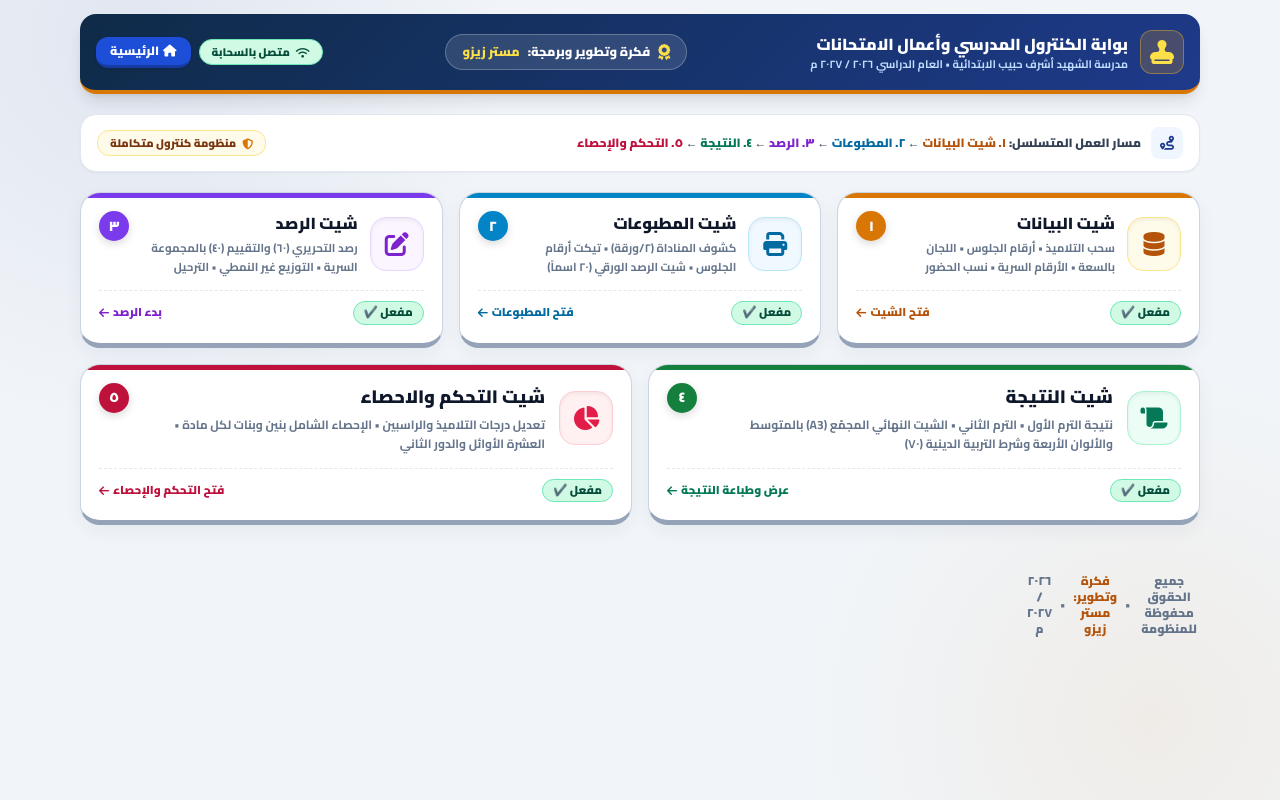
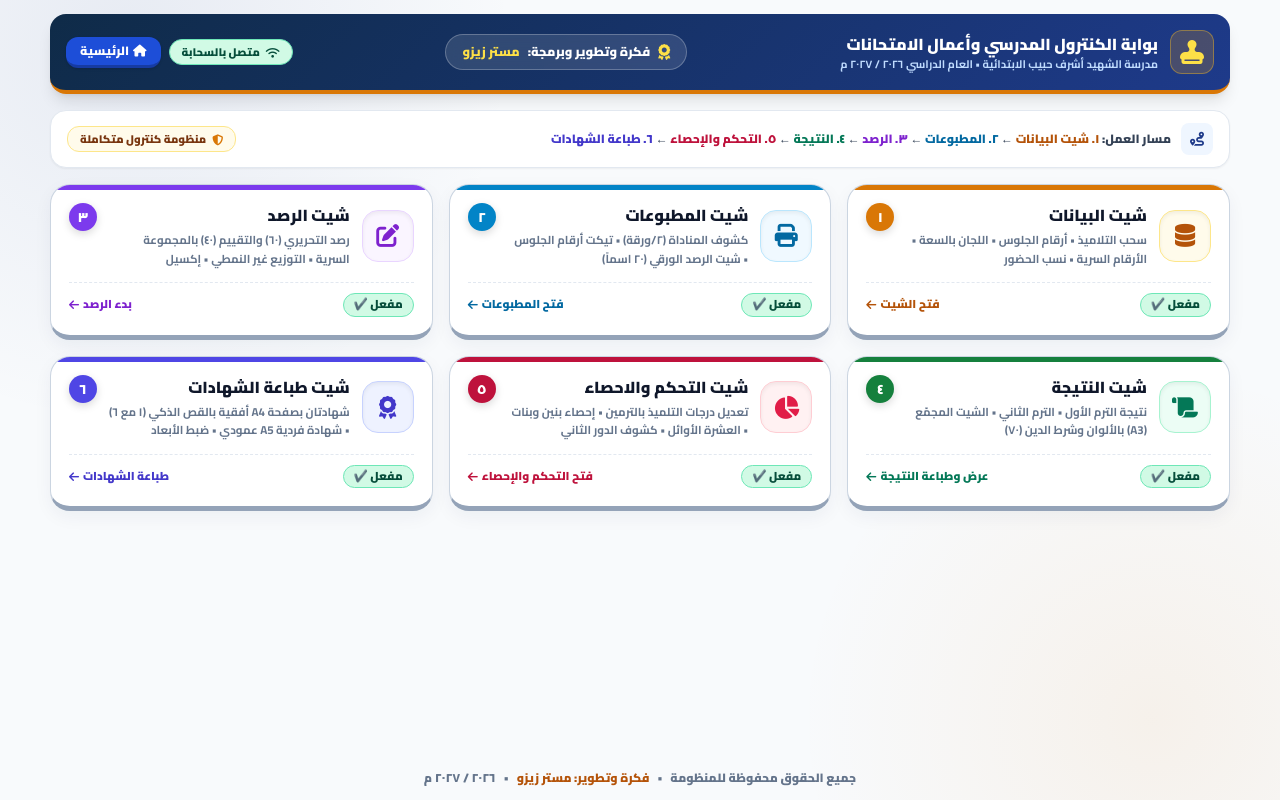
Before and after one commit to mr-zezo/MR_ZEZO_SCHOOL, a plain HTML site: page control-index.html in a window 1280 px wide. Drawn offline with nearby package versions, Linux system fonts and the light colour scheme.

Commit message:
Refactor control index layout and styles
Updated styles and structure for the control index page, including changes to background color, padding, and card layout. Added a new section for certificate printing.

```diff
--- a/control-index.html
+++ b/control-index.html
@@ -17,7 +17,7 @@
             --primary: #0f2b48;
             --primary-light: #1e3a8a;
             --gold: #d97706;
-            --bg: #f1f5f9;
+            --bg: #f8fafc;
             --border: #cbd5e1;
         }
 
@@ -36,7 +36,7 @@
             padding: 14px;
         }
 
-        .app-container { width: 100%; max-width: 1120px; }
+        .app-container { width: 100%; max-width: 1180px; }
 
         .btn-3d {
             border-bottom: 3.5px solid rgba(0,0,0,0.25);
@@ -65,7 +65,7 @@
             gap: 8px;
         }
 
-        /* تصميم بطاقات الأزرار الخمسة المطورة */
+        /* تصميم بطاقات الأزرار الستة */
         .ctrl-card {
             position: relative;
             background: #ffffff;
@@ -104,12 +104,13 @@
             border-bottom-width: 2px;
         }
 
-        /* ألوان مميزة لكل بطاقة */
+        /* ألوان وهوية كل بطاقة */
         .card-data    { --card-accent: #d97706; }
         .card-print   { --card-accent: #0284c7; }
         .card-entry   { --card-accent: #7c3aed; }
         .card-results { --card-accent: #15803d; }
         .card-stats   { --card-accent: #be123c; }
+        .card-certs   { --card-accent: #4f46e5; }
 
         .ctrl-card-top {
             display: flex;
@@ -119,13 +120,13 @@
         }
 
         .ctrl-icon-box {
-            width: 54px;
-            height: 54px;
+            width: 52px;
+            height: 52px;
             border-radius: 16px;
             display: flex;
             align-items: center;
             justify-content: center;
-            font-size: 24px;
+            font-size: 23px;
             flex-shrink: 0;
             box-shadow: inset 0 2px 4px rgba(0,0,0,0.06);
             transition: transform 0.2s ease;
@@ -135,13 +136,13 @@
         }
 
         .step-num-pill {
-            width: 30px;
-            height: 30px;
+            width: 28px;
+            height: 28px;
             border-radius: 50%;
             display: flex;
             align-items: center;
             justify-content: center;
-            font-size: 14px;
+            font-size: 13.5px;
             font-weight: 900;
             color: #ffffff;
             background: var(--card-accent, #0f2b48);
@@ -158,30 +159,11 @@
             font-size: 11.5px;
             font-weight: 900;
         }
-
-        /* حالة البطاقة غير المفعلة بعد */
-        .ctrl-card.is-disabled {
-            background: #f8fafc;
-            border-style: dashed;
-            border-color: #cbd5e1;
-            border-bottom: 3px solid #cbd5e1;
-            opacity: 0.78;
-            cursor: not-allowed;
-            box-shadow: none;
-        }
-        .ctrl-card.is-disabled:hover {
-            transform: none;
-            border-color: #cbd5e1;
-            box-shadow: none;
-        }
-        .ctrl-card.is-disabled:hover .ctrl-icon-box {
-            transform: none;
-        }
     </style>
 </head>
 <body>
 
-    <div class="app-container space-y-5">
+    <div class="app-container space-y-4">
 
         <!-- 1. الشريط العلوي -->
         <header class="top-nav rounded-2xl shadow-lg p-3.5 sm:p-4 text-white flex flex-wrap justify-between items-center gap-3">
@@ -213,14 +195,20 @@
             </div>
         </header>
 
-        <!-- 2. شريط المسار الإرشادي -->
+        <!-- 2. شريط المسار الإرشادي للكنترول (6 مراحل متسلسلة) -->
         <div class="bg-white border border-slate-200 rounded-2xl p-3 sm:px-4 shadow-sm flex flex-wrap justify-between items-center gap-2">
             <div class="flex items-center gap-2.5">
                 <div class="w-8 h-8 rounded-lg bg-blue-50 text-blue-900 flex items-center justify-center text-sm font-black">
                     <i class="fa-solid fa-route"></i>
                 </div>
-                <div class="text-xs font-black text-slate-700">
-                    مسار العمل المتسلسل: <span class="text-amber-700">١. شيت البيانات</span> ← <span class="text-sky-700">٢. المطبوعات</span> ← <span class="text-purple-700">٣. الرصد</span> ← <span class="text-emerald-700">٤. النتيجة</span> ← <span class="text-rose-700">٥. التحكم والإحصاء</span>
+                <div class="text-xs font-black text-slate-700 leading-relaxed">
+                    مسار العمل:
+                    <span class="text-amber-700">١. شيت البيانات</span> ←
+                    <span class="text-sky-700">٢. المطبوعات</span> ←
+                    <span class="text-purple-700">٣. الرصد</span> ←
+                    <span class="text-emerald-700">٤. النتيجة</span> ←
+                    <span class="text-rose-700">٥. التحكم والإحصاء</span> ←
+                    <span class="text-indigo-700">٦. طباعة الشهادات</span>
                 </div>
             </div>
 
@@ -230,11 +218,11 @@
             </div>
         </div>
 
-        <!-- 3. شبكة الأزرار الخمسة (صف علوي من 3 بطاقات + صف سفلي من بطاقتين عريضتين) -->
-        <div class="grid grid-cols-1 md:grid-cols-6 gap-4">
+        <!-- 3. شبكة الأزرار الستة (مصفوفة متوازنة 3x2) -->
+        <div class="grid grid-cols-1 md:grid-cols-2 lg:grid-cols-3 gap-3.5 sm:gap-4">
 
             <!-- ١. شيت البيانات -->
-            <a href="control-master.html" class="ctrl-card card-data md:col-span-2">
+            <a href="control-master.html" class="ctrl-card card-data">
                 <div class="ctrl-card-top">
                     <div class="flex items-center gap-3">
                         <div class="ctrl-icon-box bg-amber-50 text-amber-700 border border-amber-200">
@@ -256,7 +244,7 @@
             </a>
 
             <!-- ٢. شيت المطبوعات -->
-            <a href="control-calling.html" class="ctrl-card card-print md:col-span-2">
+            <a href="control-calling.html" class="ctrl-card card-print">
                 <div class="ctrl-card-top">
                     <div class="flex items-center gap-3">
                         <div class="ctrl-icon-box bg-sky-50 text-sky-700 border border-sky-200">
@@ -278,7 +266,7 @@
             </a>
 
             <!-- ٣. شيت الرصد -->
-            <a href="control-entry.html" class="ctrl-card card-entry md:col-span-2">
+            <a href="control-entry.html" class="ctrl-card card-entry">
                 <div class="ctrl-card-top">
                     <div class="flex items-center gap-3">
                         <div class="ctrl-icon-box bg-purple-50 text-purple-700 border border-purple-200">
@@ -287,7 +275,7 @@
                         <div>
                             <h2 class="text-base font-black text-slate-900">شيت الرصد</h2>
                             <p class="text-[11.5px] font-bold text-slate-500 mt-1 leading-relaxed">
-                                رصد التحريري (٦٠) والتقييم (٤٠) بالمجموعة السرية • التوزيع غير النمطي • الترحيل
+                                رصد التحريري (٦٠) والتقييم (٤٠) بالمجموعة السرية • التوزيع غير النمطي • إكسيل
                             </p>
                         </div>
                     </div>
@@ -300,16 +288,16 @@
             </a>
 
             <!-- ٤. شيت النتيجة -->
-            <a href="control-results.html" class="ctrl-card card-results md:col-span-3">
+            <a href="control-results.html" class="ctrl-card card-results">
                 <div class="ctrl-card-top">
-                    <div class="flex items-center gap-3.5">
+                    <div class="flex items-center gap-3">
                         <div class="ctrl-icon-box bg-emerald-50 text-emerald-700 border border-emerald-200">
                             <i class="fa-solid fa-scroll"></i>
                         </div>
                         <div>
-                            <h2 class="text-base sm:text-lg font-black text-slate-900">شيت النتيجة</h2>
-                            <p class="text-xs font-bold text-slate-500 mt-1 leading-relaxed">
-                                نتيجة الترم الأول • الترم الثاني • الشيت النهائي المجمّع (A3) بالمتوسط والألوان الأربعة وشرط التربية الدينية (٧٠)
+                            <h2 class="text-base font-black text-slate-900">شيت النتيجة</h2>
+                            <p class="text-[11.5px] font-bold text-slate-500 mt-1 leading-relaxed">
+                                نتيجة الترم الأول • الترم الثاني • الشيت المجمّع (A3) بالألوان وشرط الدين (٧٠)
                             </p>
                         </div>
                     </div>
@@ -322,16 +310,16 @@
             </a>
 
             <!-- ٥. شيت التحكم والاحصاء -->
-            <a href="control-stats.html" class="ctrl-card card-stats md:col-span-3">
+            <a href="control-stats.html" class="ctrl-card card-stats">
                 <div class="ctrl-card-top">
-                    <div class="flex items-center gap-3.5">
+                    <div class="flex items-center gap-3">
                         <div class="ctrl-icon-box bg-rose-50 text-rose-600 border border-rose-200">
                             <i class="fa-solid fa-chart-pie"></i>
                         </div>
                         <div>
-                            <h2 class="text-base sm:text-lg font-black text-slate-900">شيت التحكم والاحصاء</h2>
-                            <p class="text-xs font-bold text-slate-500 mt-1 leading-relaxed">
-                                تعديل درجات التلاميذ والراسبين • الإحصاء الشامل بنين وبنات لكل مادة • العشرة الأوائل والدور الثاني
+                            <h2 class="text-base font-black text-slate-900">شيت التحكم والاحصاء</h2>
+                            <p class="text-[11.5px] font-bold text-slate-500 mt-1 leading-relaxed">
+                                تعديل درجات التلميذ بالترمين • إحصاء بنين وبنات • العشرة الأوائل • كشوف الدور الثاني
                             </p>
                         </div>
                     </div>
@@ -342,6 +330,32 @@
                     <span class="text-rose-700 flex items-center gap-1">فتح التحكم والإحصاء <i class="fa-solid fa-arrow-left"></i></span>
                 </div>
             </a>
+
+            <!-- ٦. شيت طباعة الشهادات -->
+            <a href="control-certificates.html" class="ctrl-card card-certs">
+                <div class="ctrl-card-top">
+                    <div class="flex items-center gap-3">
+                        <div class="ctrl-icon-box bg-indigo-50 text-indigo-700 border border-indigo-200">
+                            <i class="fa-solid fa-award"></i>
+                        </div>
+                        <div>
+                            <h2 class="text-base font-black text-slate-900">شيت طباعة الشهادات</h2>
+                            <p class="text-[11.5px] font-bold text-slate-500 mt-1 leading-relaxed">
+                                شهادتان بصفحة A4 أفقية بالقص الذكي (١ مع ٦) • شهادة فردية A5 عمودي • ضبط الأبعاد
+                            </p>
+                        </div>
+                    </div>
+                    <span class="step-num-pill">٦</span>
+                </div>
+                <div class="ctrl-card-footer">
+                    <span class="bg-emerald-100 text-emerald-900 px-2.5 py-0.5 rounded-full border border-emerald-300">مفعل ✔️</span>
+                    <span class="text-indigo-700 flex items-center gap-1">طباعة الشهادات <i class="fa-solid fa-arrow-left"></i></span>
+                </div>
+            </a>
+
+        </div>
+
+    </div>
 
     <!-- تذييل حقوق الملكية الثابت: مستر زيزو -->
     <footer class="mt-8 text-center text-xs font-black text-slate-500 flex items-center justify-center gap-2">
```
